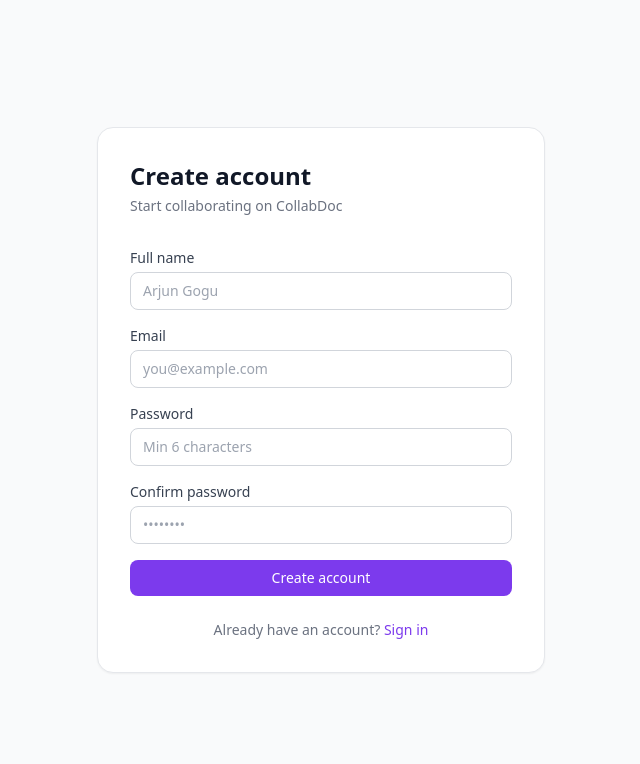
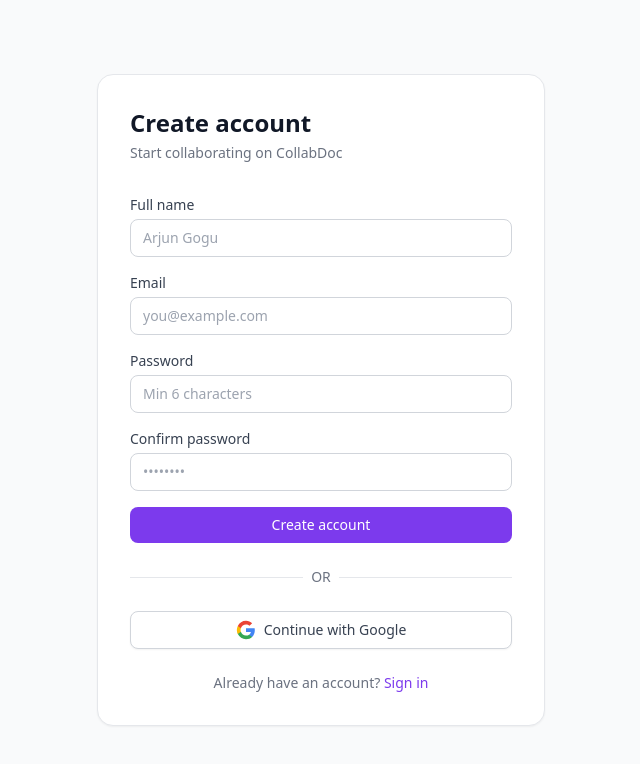
Before and after one commit to Arjun-coder-ops/collabdoc, a React (Vite) app in the folder frontend/: page /register in a window 1280 px wide. Shown: the top 764 px of the page, without its empty margins (319-959 px from the left). Built offline with nearby package versions, Linux system fonts and the light colour scheme; no server answers.

Commit message:
feat: add google auth buttons to register and login pages

```diff
--- a/frontend/src/pages/Login.jsx
+++ b/frontend/src/pages/Login.jsx
@@ -59,6 +59,42 @@ export default function Login() {
           </button>
         </form>
 
+        <div className="relative my-6">
+          <div className="absolute inset-0 flex items-center">
+            <div className="w-full border-t border-gray-200"></div>
+          </div>
+          <div className="relative flex justify-center text-sm">
+            <span className="px-2 bg-white text-gray-500 font-medium">OR</span>
+          </div>
+        </div>
+
+        <button
+          type="button"
+          onClick={() => alert('Google sign-in is coming soon!')}
+          className="w-full inline-flex justify-center items-center py-2 px-4 border border-gray-300 rounded-lg shadow-sm bg-white text-sm font-medium text-gray-700 hover:bg-gray-50 transition-colors"
+        >
+          <svg className="w-5 h-5 mr-2" viewBox="0 0 24 24">
+            <path
+              fill="#4285F4"
+              d="M22.56 12.25c0-.78-.07-1.53-.2-2.25H12v4.26h5.92c-.26 1.37-1.04 2.53-2.21 3.31v2.77h3.57c2.08-1.92 3.28-4.74 3.28-8.09z"
+            />
+            <path
+              fill="#34A853"
+              d="M12 23c2.97 0 5.46-.98 7.28-2.66l-3.57-2.77c-.98.66-2.23 1.06-3.71 1.06-2.86 0-5.29-1.93-6.16-4.53H2.18v2.84C3.99 20.53 7.7 23 12 23z"
+            />
+            <path
+              fill="#FBBC05"
+              d="M5.84 14.1c-.22-.66-.35-1.36-.35-2.1s.13-1.44.35-2.1V7.07H2.18C1.43 8.55 1 10.22 1 12s.43 3.45 1.18 4.93l3.66-2.83z"
+            />
+            <path
+              fill="#EA4335"
+              d="M12 5.38c1.62 0 3.06.56 4.21 1.66l3.15-3.15C17.45 2.09 14.97 1 12 1 7.7 1 3.99 3.47 2.18 7.07l3.66 2.83c.87-2.6 3.3-4.52 6.16-4.52z"
+            />
+          </svg>
+          Continue with Google
+        </button>
+
+
         <p className="mt-6 text-center text-sm text-gray-500">
           Don't have an account?{' '}
           <Link to="/register" className="text-violet-600 hover:underline font-medium">Sign up</Link>
--- a/frontend/src/pages/Register.jsx
+++ b/frontend/src/pages/Register.jsx
@@ -82,6 +82,42 @@ export default function Register() {
           </button>
         </form>
 
+        <div className="relative my-6">
+          <div className="absolute inset-0 flex items-center">
+            <div className="w-full border-t border-gray-200"></div>
+          </div>
+          <div className="relative flex justify-center text-sm">
+            <span className="px-2 bg-white text-gray-500 font-medium">OR</span>
+          </div>
+        </div>
+
+        <button
+          type="button"
+          onClick={() => alert('Google registration is coming soon!')}
+          className="w-full inline-flex justify-center items-center py-2 px-4 border border-gray-300 rounded-lg shadow-sm bg-white text-sm font-medium text-gray-700 hover:bg-gray-50 transition-colors"
+        >
+          <svg className="w-5 h-5 mr-2" viewBox="0 0 24 24">
+            <path
+              fill="#4285F4"
+              d="M22.56 12.25c0-.78-.07-1.53-.2-2.25H12v4.26h5.92c-.26 1.37-1.04 2.53-2.21 3.31v2.77h3.57c2.08-1.92 3.28-4.74 3.28-8.09z"
+            />
+            <path
+              fill="#34A853"
+              d="M12 23c2.97 0 5.46-.98 7.28-2.66l-3.57-2.77c-.98.66-2.23 1.06-3.71 1.06-2.86 0-5.29-1.93-6.16-4.53H2.18v2.84C3.99 20.53 7.7 23 12 23z"
+            />
+            <path
+              fill="#FBBC05"
+              d="M5.84 14.1c-.22-.66-.35-1.36-.35-2.1s.13-1.44.35-2.1V7.07H2.18C1.43 8.55 1 10.22 1 12s.43 3.45 1.18 4.93l3.66-2.83z"
+            />
+            <path
+              fill="#EA4335"
+              d="M12 5.38c1.62 0 3.06.56 4.21 1.66l3.15-3.15C17.45 2.09 14.97 1 12 1 7.7 1 3.99 3.47 2.18 7.07l3.66 2.83c.87-2.6 3.3-4.52 6.16-4.52z"
+            />
+          </svg>
+          Continue with Google
+        </button>
+
+
         <p className="mt-6 text-center text-sm text-gray-500">
           Already have an account?{' '}
           <Link to="/login" className="text-violet-600 hover:underline font-medium">Sign in</Link>
```
